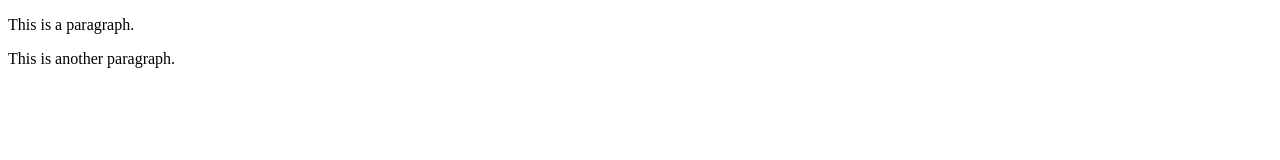
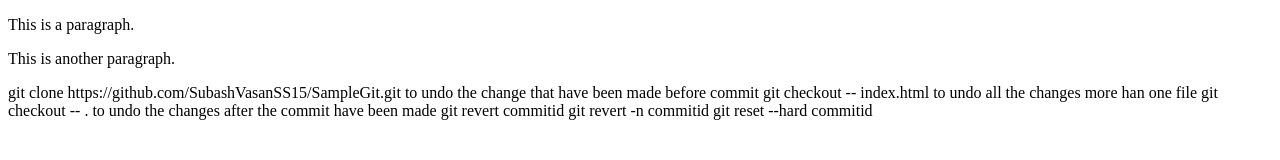
Before and after one commit to SubashVasanSS15/cloudLab, a plain HTML site: page index.html in a window 1280 px wide. Drawn offline with Linux system fonts and the light colour scheme.

Commit message:
second commit

```diff
--- a/index.html
+++ b/index.html
@@ -5,5 +5,24 @@
 <p>This is a paragraph.</p>
 <p>This is another paragraph.</p>
 
+git clone https://github.com/SubashVasanSS15/SampleGit.git
+
+to undo the change that have been made before commit
+
+git checkout -- index.html
+
+to undo all the changes more han one file
+
+git checkout -- .
+
+to undo the changes after the commit have been made
+
+git revert commitid
+
+git revert -n commitid
+
+git reset --hard commitid
+
+
 </body>
 </html>
```
